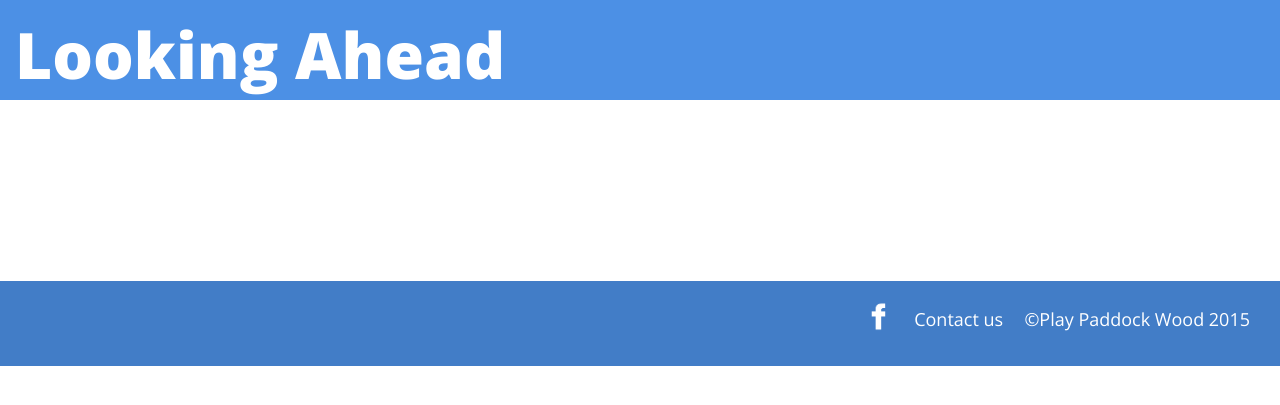
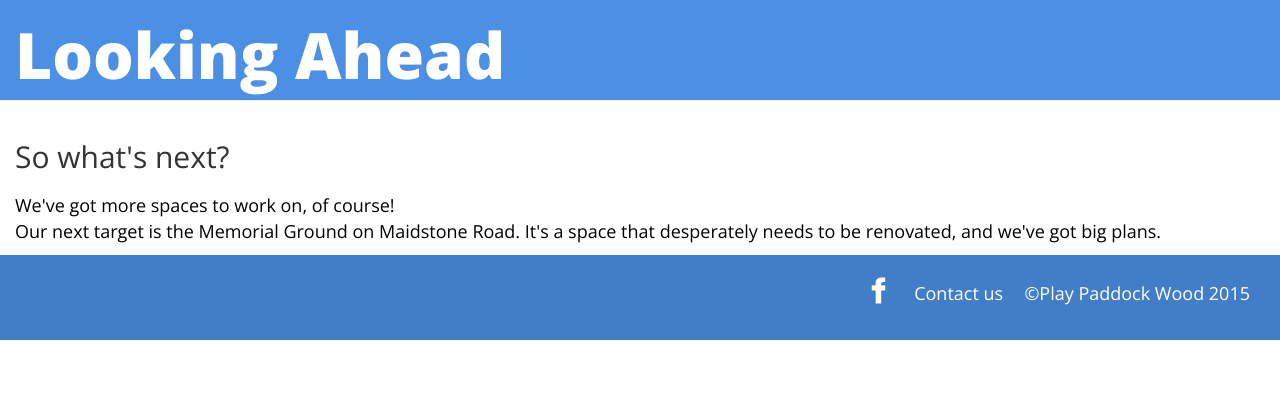
Before and after one commit to jonodrew/PPW-site, a PHP site: page /looking-ahead.php in a window 1280 px wide. Shown: the part 190-595 px from the top of the page. Run offline with PHP 8.4, Linux system fonts and the light colour scheme; some libraries are stand-ins or nearby versions.

Commit message:
first commit on looking ahead page

```diff
--- a/dist/css/main.css
+++ b/dist/css/main.css
@@ -16,7 +16,7 @@ color: #000;
 h2{
   margin-top: 10px;
   margin-bottom: 20px;
-  text-align: center;
+  text-align: left;
 }
 
 h3 {
@@ -131,7 +131,6 @@ ul li ul.dropdown li{
 }
 
 #officers h2 {
-  text-align: left;
   margin-bottom: 0px;
 }
 
@@ -176,12 +175,13 @@ footer li a {
   margin-right: 5px;
 }
 .about-us h2 {
-  text-align: left;
   margin-bottom: auto;
 }
 .play-areas .row {
   overflow: hidden;
   height: 350px;
   margin-bottom: 50px;
-
 }
+.members h2 {
+  text-align: center;
+}
--- a/looking-ahead.php
+++ b/looking-ahead.php
@@ -12,6 +12,14 @@ include('head.php');
   </div>
 </div>
 
-<h1>So what's next? We've got more spaces to work on, of course!</h2>
+<div id="content">
+  <div class="container-fluid">
+      <h2>So what's next?</h2> <p>We've got more spaces to work on, of course!<br>
+Our next target is the Memorial Ground on Maidstone Road. It's a space that desperately needs to be renovated, and we've got big plans.</p>
+  </div>
+
+
+
+</div>
 
 <?php include("footer.php"); ?>
```
Also changed, not shown: images/memorial-3.jpg (added).
